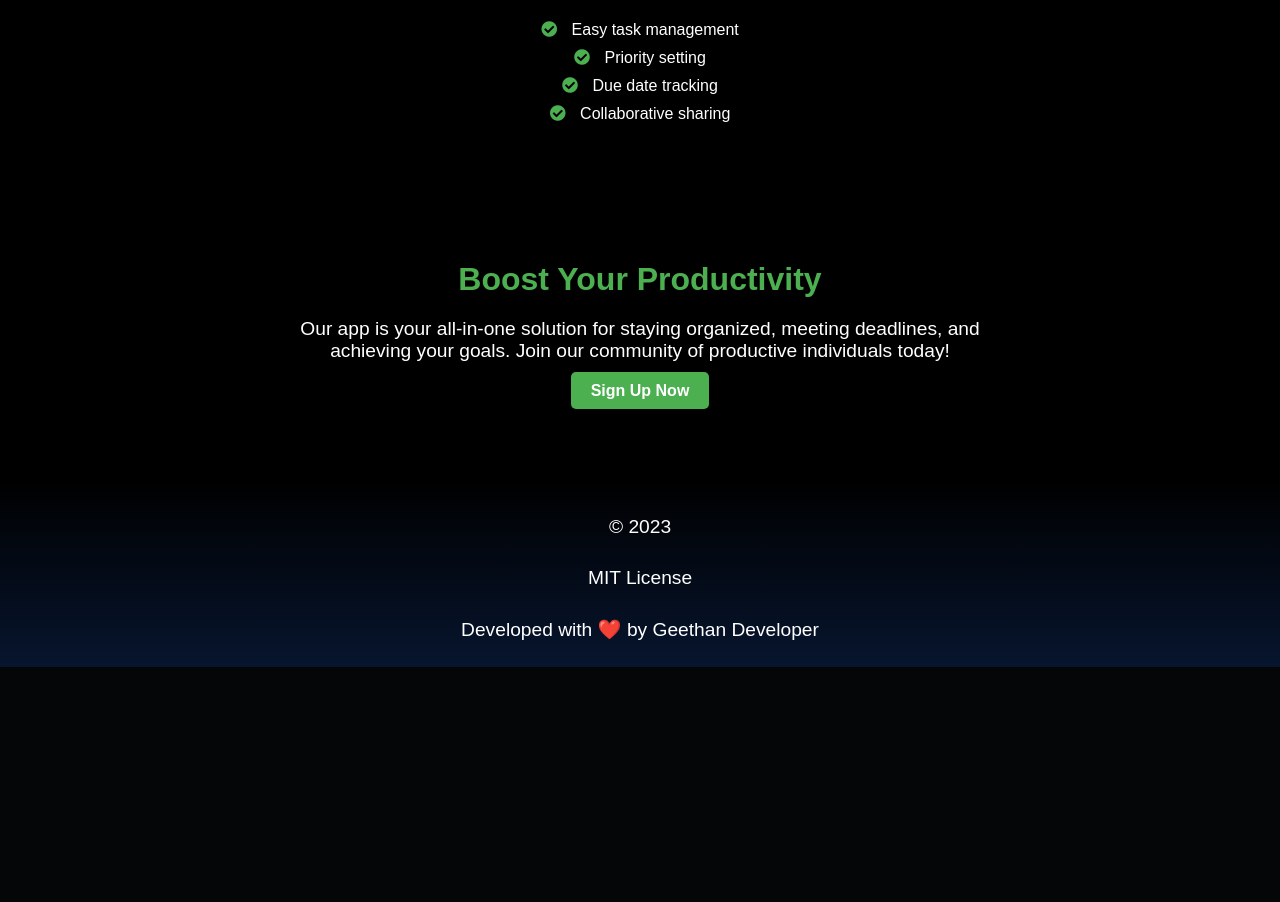
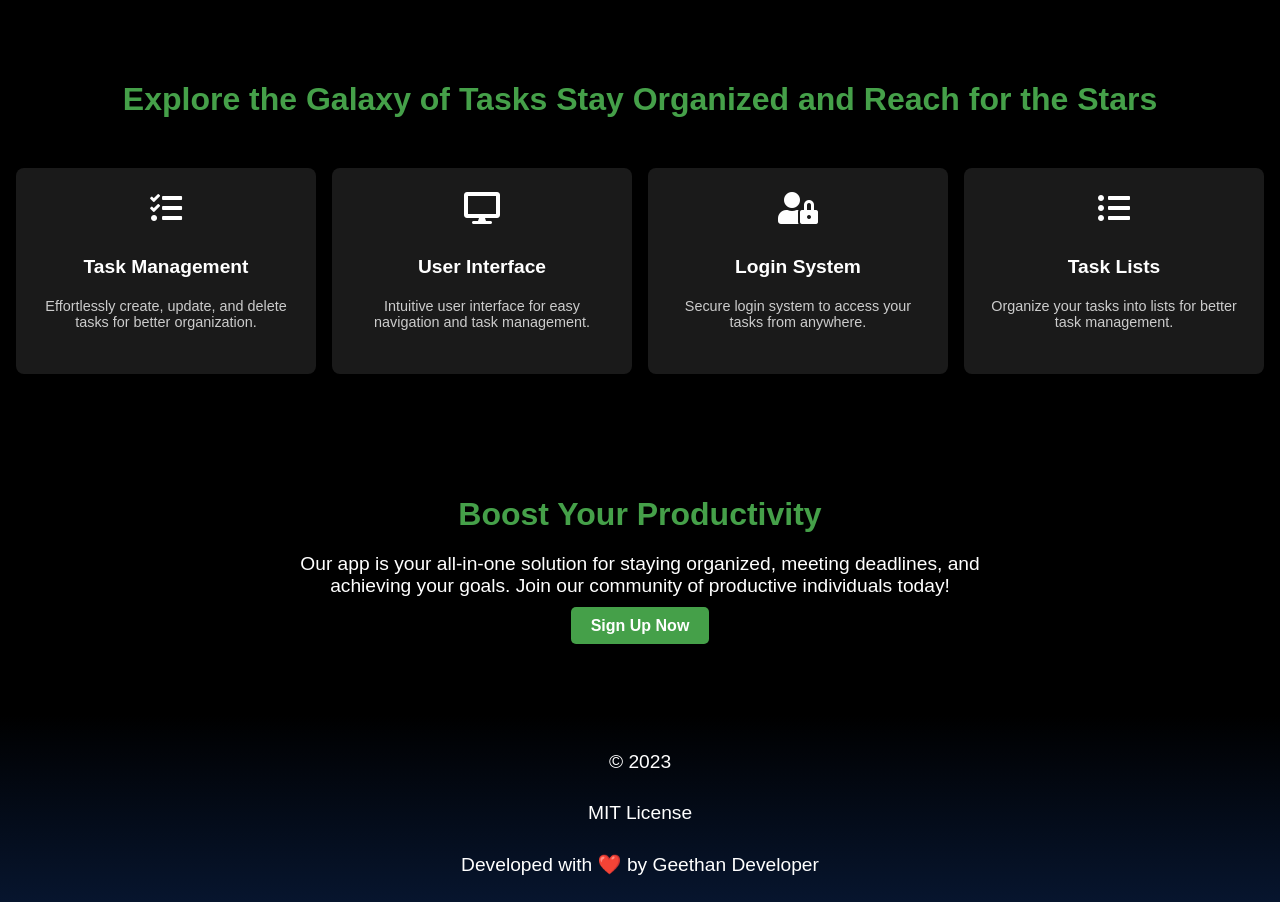
Before and after one commit to geethandev/ToDo_With_FastAPI, a FastAPI app: page / in a window 1280 px wide. Shown: the part 1487-2389 px from the top of the page. Before the commit the page ends 2154 px from the top, so only its background shows below. Run offline with FastAPI, Linux system fonts and the light colour scheme; parts of the project's set-up code (start-up, migrations or seed data) failed here and were passed over.

Commit message:
modified:   app/templates/index.html 	renamed:    static/img/i1.jpg -> static/img/i11.jpg 	modified:   static/styles/index.css

```diff
--- a/app/templates/index.html
+++ b/app/templates/index.html
@@ -3,7 +3,7 @@
 <head>
     <meta charset="UTF-8">
     <meta name="viewport" content="width=device-width, initial-scale=1.0">
-    <title>Todo App</title>
+    <title>To-do App</title>
     <link rel="stylesheet" href="{{ url_for('static', path='styles/index.css') }}">
     <link rel="stylesheet" href="https://cdnjs.cloudflare.com/ajax/libs/font-awesome/5.15.3/css/all.min.css">
 
@@ -11,7 +11,7 @@
 <body>
     <header>
         <div class="brand">
-            <h2 style="color: #f0f0f0;">TrackTime</h2>
+            <h2 style="color: #f0f0f0;" >&nbsp;&nbsp;&nbsp;&nbsp;&nbsp;&nbsp;&nbsp;&nbsp;TrackTime</h2>
         </div>
         <nav>
             <ul>
@@ -21,39 +21,57 @@
         </nav>
     </header>
     <main>
-        <div class="hero-image" style="background-image: url('/static/img/i1.jpg');">
+        <div class="hero-image" style="background-image: url('/static/img/i11.jpg');">
             <div class="hero-content">
-                <h1>Welcome to the Todo App</h1>
+                <h1>Welcome to the To-do App</h1>
                 <p>Your ultimate task management solution for boosting productivity and staying organized.</p>
                 <a href="{{ url_for('get_signup_page') }}" class="cta-button">Get Started</a>
             </div>
         </div>
-
         <section class="about">
             <div class="container">
-                <h2 style="color: #4CAF50;">About Our Todo App</h2>
-                <p>Welcome to the ultimate task management solution – the TrackTime Todo App. Designed with your productivity and organization in mind, our app empowers you to take control of your tasks, priorities, and deadlines.</p>
-                <p>Key highlights of our app include:</p>
-                <ul>
-                    <li><i class="fas fa-check-circle"></i> Intuitive task management: Effortlessly add, edit, and organize your tasks.</li>
-                    <li><i class="fas fa-check-circle"></i> Priority setting: Mark tasks with varying levels of importance to stay focused.</li>
-                    <li><i class="fas fa-check-circle"></i> Due date tracking: Never miss a deadline with our handy due date reminders.</li>
-                    <li><i class="fas fa-check-circle"></i> Collaborative sharing: Easily share tasks and collaborate with your team or family.</li>
-                </ul>
-                <p>Join our growing community of productive individuals and experience the difference with the Geethan Todo App. Say goodbye to chaos and hello to a more organized and efficient you!</p>
+                <h2 class="section-title">About Our Task Management App</h2>
+                <div class="about-content">
+                    <div class="about-text">
+                        <p>Welcome to the TrackTime Task Management App, your ultimate solution for staying organized and boosting productivity. Our app is designed with simplicity and efficiency in mind, empowering you to take control of your tasks, priorities, and deadlines.</p>
+                        <p>Whether you're a professional looking to streamline your work or a student managing assignments, TrackTime has you covered. With intuitive features and a user-friendly interface, you can stay on top of your to-do list and accomplish more each day.</p>
+                    </div>
+                    <div class="about-icons">
+                        <i class="fas fa-check-circle"></i>
+                        <i class="fas fa-clock"></i>
+                        <i class="fas fa-calendar-alt"></i>
+                        <i class="fas fa-users"></i>
+                    </div>
+                </div>
             </div>
         </section>
-
-
-        <section class="features">
-            <div class="container">
-                <h2>Key Features</h2>
-                <ul>
-                    <li><i class="fas fa-check-circle"></i> Easy task management</li>
-                    <li><i class="fas fa-check-circle"></i> Priority setting</li>
-                    <li><i class="fas fa-check-circle"></i> Due date tracking</li>
-                    <li><i class="fas fa-check-circle"></i> Collaborative sharing</li>
-                </ul>
+        <section class="space-theme">
+            <h1 class="section__title">
+                Explore the Galaxy of Tasks
+                <span>Stay Organized and Reach for the Stars</span>
+            </h1>
+            <br>
+            <div class="features">
+                <div class="feature feature-one">
+                    <i class="fas fa-tasks feature__icon"></i>
+                    <h2 class="feature__title">Task Management</h2>
+                    <p class="feature__desc">Effortlessly create, update, and delete tasks for better organization.</p>
+                </div>
+                <div class="feature feature-two">
+                    <i class="fas fa-desktop feature__icon"></i>
+                    <h2 class="feature__title">User Interface</h2>
+                    <p class="feature__desc">Intuitive user interface for easy navigation and task management.</p>
+                </div>
+                <div class="feature feature-three">
+                    <i class="fas fa-user-lock feature__icon"></i>
+                    <h2 class="feature__title">Login System</h2>
+                    <p class="feature__desc">Secure login system to access your tasks from anywhere.</p>
+                </div>
+                <div class="feature feature-four">
+                    <i class="fas fa-list-ul feature__icon"></i>
+                    <h2 class="feature__title">Task Lists</h2>
+                    <p class="feature__desc">Organize your tasks into lists for better task management.</p>
+                </div>
             </div>
         </section>
 
--- a/static/styles/index.css
+++ b/static/styles/index.css
@@ -68,7 +68,7 @@ section {
     }
 h2 {
     font-size: 2rem;
-    color: #4CAF50;
+    color: #45a049;
     margin-bottom: 20px;
     }
 p {
@@ -99,7 +99,7 @@ ul li i {
     border-radius: 10px;
     }
 .cta-button {
-    background-color: #4CAF50;
+    background-color: #45a049;
     color: #fff;
     padding: 10px 20px;
     border: none;
@@ -130,3 +130,152 @@ background: transparent;
 color: #fff;
 padding: 2rem 0;
     }
+
+/* Additional CSS styles for the To-Do app features */
+
+.about {
+    background-image: url('/static/img/i2.jpg');
+    background-size: cover;
+    background-repeat: no-repeat;
+    background-position: center center;
+    text-align: center;
+}
+
+
+.section-title {
+    color: #45a049; /* Green color for section title */
+    font-size: 2rem;
+    margin-bottom: 2rem;
+}
+
+.about-content {
+    display: flex;
+    flex-direction: column;
+    justify-content: center;
+    align-items: center;
+}
+
+.about {
+    background-color: #1a1a1a; /* Dark background color */
+    padding: 4rem 0;
+    text-align: center;
+    color: #fff; /* White text color */
+    margin-bottom: 2rem; /* Added margin for space below the section */
+}
+.section-title {
+    font-size: 2.5rem;
+    color:#45a049; /* Green title color */
+    margin-bottom: 2rem;
+}
+
+.about-content {
+    display: flex;
+    flex-direction: column;
+    align-items: center;
+}
+
+.about-text {
+    max-width: 800px;
+    margin: 0 auto;
+    padding: 0 20px;
+    font-size: 1.2rem;
+    line-height: 1.6;
+    margin-bottom: 2rem;
+}
+
+.about-icons {
+    display: flex;
+    gap: 20px;
+    font-size: 2rem;
+}
+
+.about-icons i {
+    color:#45a049; /* Green icon color */
+}
+.about-image img {
+    max-width: 100%;
+    height: auto;
+    margin-top: 2rem;
+    border-radius: 10px;
+    box-shadow: 0 4px 8px rgba(0, 0, 0, 0.1);
+}
+/* Style the section title */
+.section__title {
+    font-size: 2rem;
+    font-weight: 600;
+    margin-bottom: 2rem;
+    color: #45a049;
+}
+
+/* Style the section description */
+.section__desc {
+    color: var(--Grayish-Blue);
+    font-size: 1rem;
+    margin-bottom: 3rem;
+}
+
+/* Style the individual features */
+.features {
+    display: flex;
+    justify-content: space-between;
+    gap: 1rem;
+}
+
+.feature {
+    flex: 1;
+    background-color: #fff;
+    border-radius: 0.5rem;
+    padding: 1.5rem;
+    box-shadow: 0 4px 8px rgba(0, 0, 0, 0.1);
+    text-align: center;
+    transition: transform 0.2s ease-in-out;
+}
+
+.feature:hover {
+    transform: scale(1.05);
+}
+
+.feature__icon {
+    font-size: 2rem;
+    color: var(--Red); /* You can adjust the color as needed */
+    margin-bottom: 1rem;
+}
+
+.feature__title {
+    font-size: 1.2rem;
+    font-weight: 600;
+    margin-top: 1rem;
+}
+
+.feature__desc {
+    color: var(--Grayish-Blue);
+    font-size: 0.9rem;
+    margin-top: 0.5rem;
+}
+.space-theme {
+    background-color: #000; /* Black background for the space theme */
+    color: #fff; /* White text color for better visibility */
+}
+
+.space-theme .feature {
+    background-color: rgba(255, 255, 255, 0.1); /* Semi-transparent white background for features */
+}
+
+.space-theme .feature__icon {
+    font-size: 2rem;
+    color: #fff; /* White color for icons */
+    margin-bottom: 1rem;
+}
+
+.space-theme .feature__title {
+    font-size: 1.2rem;
+    font-weight: 600;
+    margin-top: 1rem;
+    color: #fff; /* White color for feature titles */
+}
+
+.space-theme .feature__desc {
+    color: #ccc; /* Light gray color for feature descriptions */
+    font-size: 0.9rem;
+    margin-top: 0.5rem;
+}
```
Also changed, not shown: static/img/galaxy-3608029_1920.jpg (deleted), static/img/i11.jpg (renamed from static/img/i1.jpg), static/img/index.jpg (deleted).
